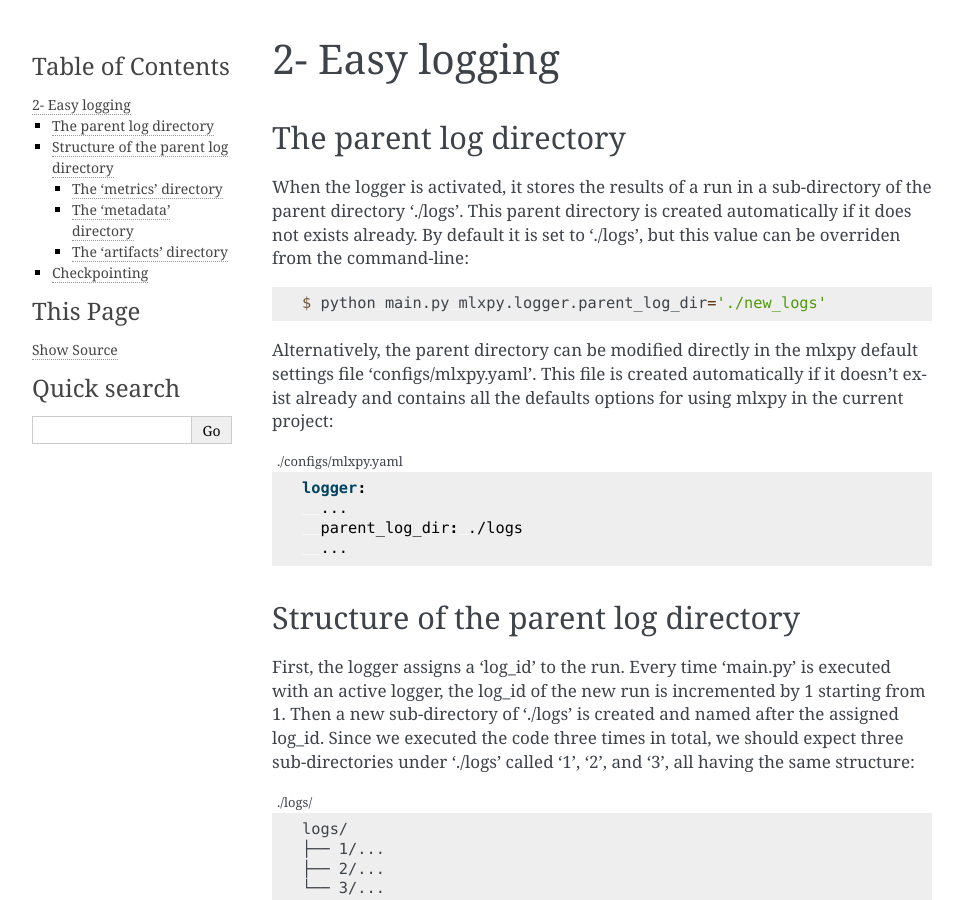
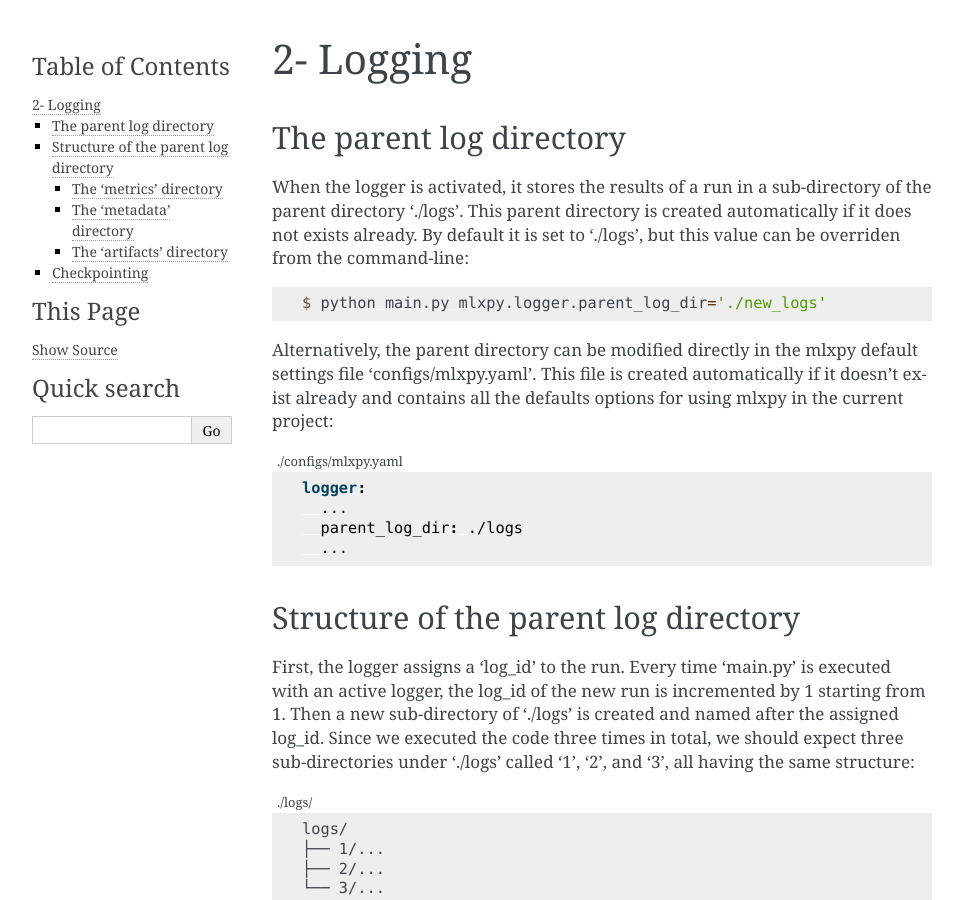
Before and after one commit to inria-thoth/mlxp, a Sphinx documentation site: the page built from docs/easy_logging.rst, in a window 1280 px wide and 900 px high. Shown: the whole window, without its empty margins (148-1111 px from the left). Built offline with Sphinx 7.4.7, drawn with Linux system fonts in a browser that asks for light colours.

Commit message:
tweak doc

```diff
--- a/docs/easy_logging.rst
+++ b/docs/easy_logging.rst
@@ -1,5 +1,5 @@
-2- Easy logging
----------------
+2- Logging
+----------
 
 
 
--- a/docs/easy_reading.rst
+++ b/docs/easy_reading.rst
@@ -1,5 +1,5 @@
-3- Easy reading
----------------
+3- Reading
+----------
 
 We have already stored information about 3 runs so far.
 We can access this information easily using mlxpy's reader module, which allows querying results, grouping, and aggregating them. Let's do this interactively!
```
Also changed, not shown: docs/easy_launching.rst (+2 -9 lines), docs/tutorial_introduction.rst (+3 -5 lines).
